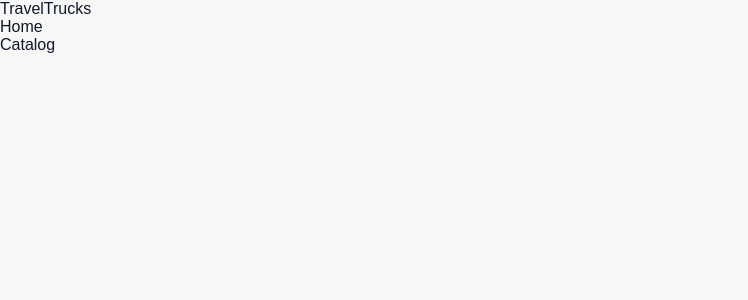
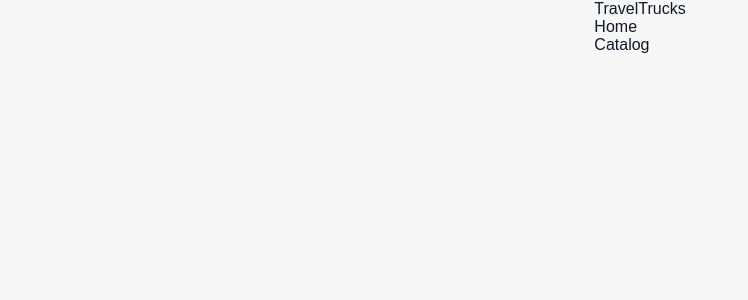
Before and after one commit to maxymus101/Travel-Trucks-app, a Next.js app: page / in a window 1280 px wide. Shown: the top 300 px of the page, without its empty margins (0-748 px from the left). Built offline with nearby package versions, Linux system fonts and the light colour scheme.

Commit message:
global styles update

```diff
--- a/app/globals.css
+++ b/app/globals.css
@@ -29,6 +29,12 @@ body {
   flex-direction: column;
 }
 
+header,
+main,
+footer {
+  margin: 0 auto;
+}
+
 * {
   box-sizing: border-box;
   padding: 0;
```
